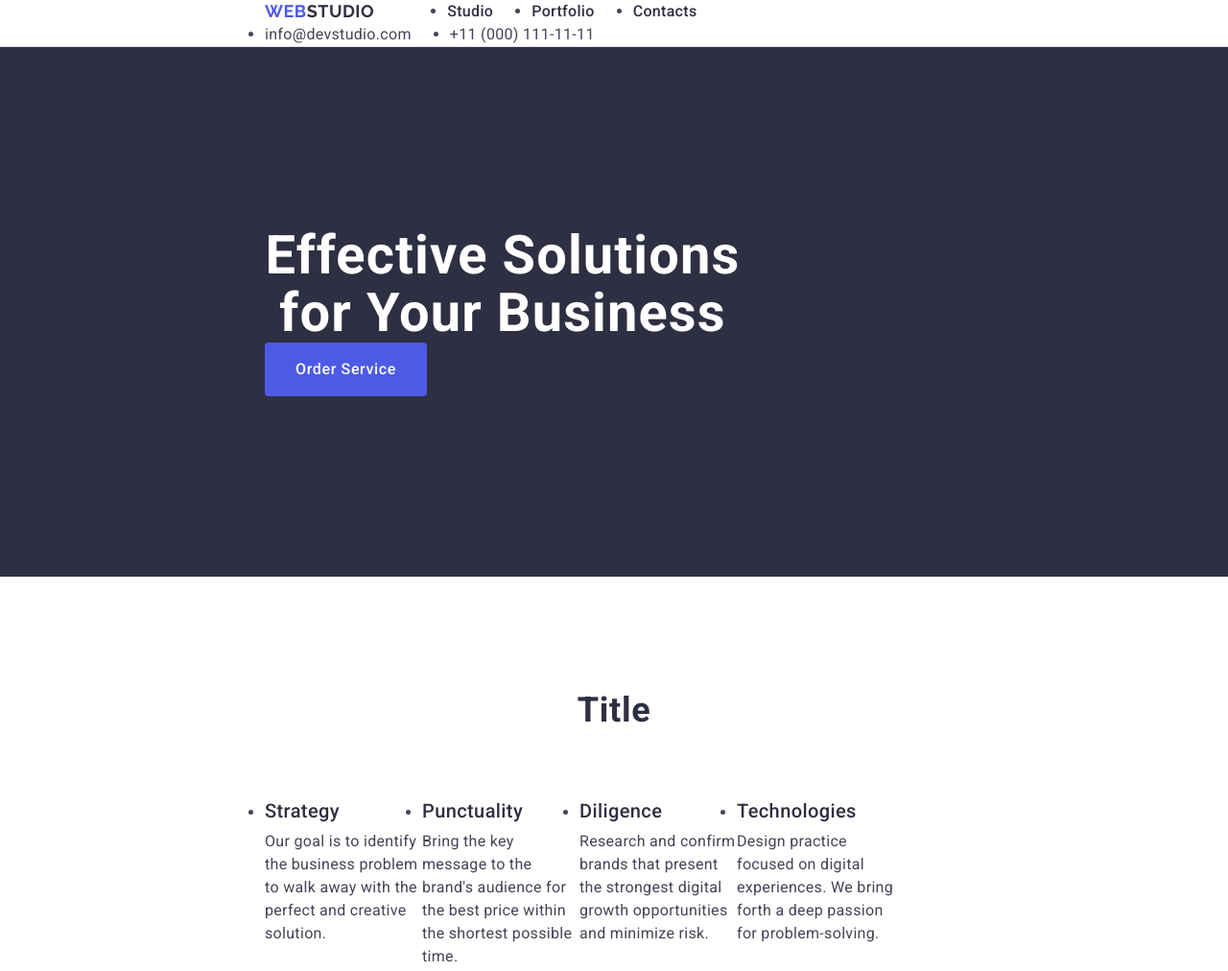
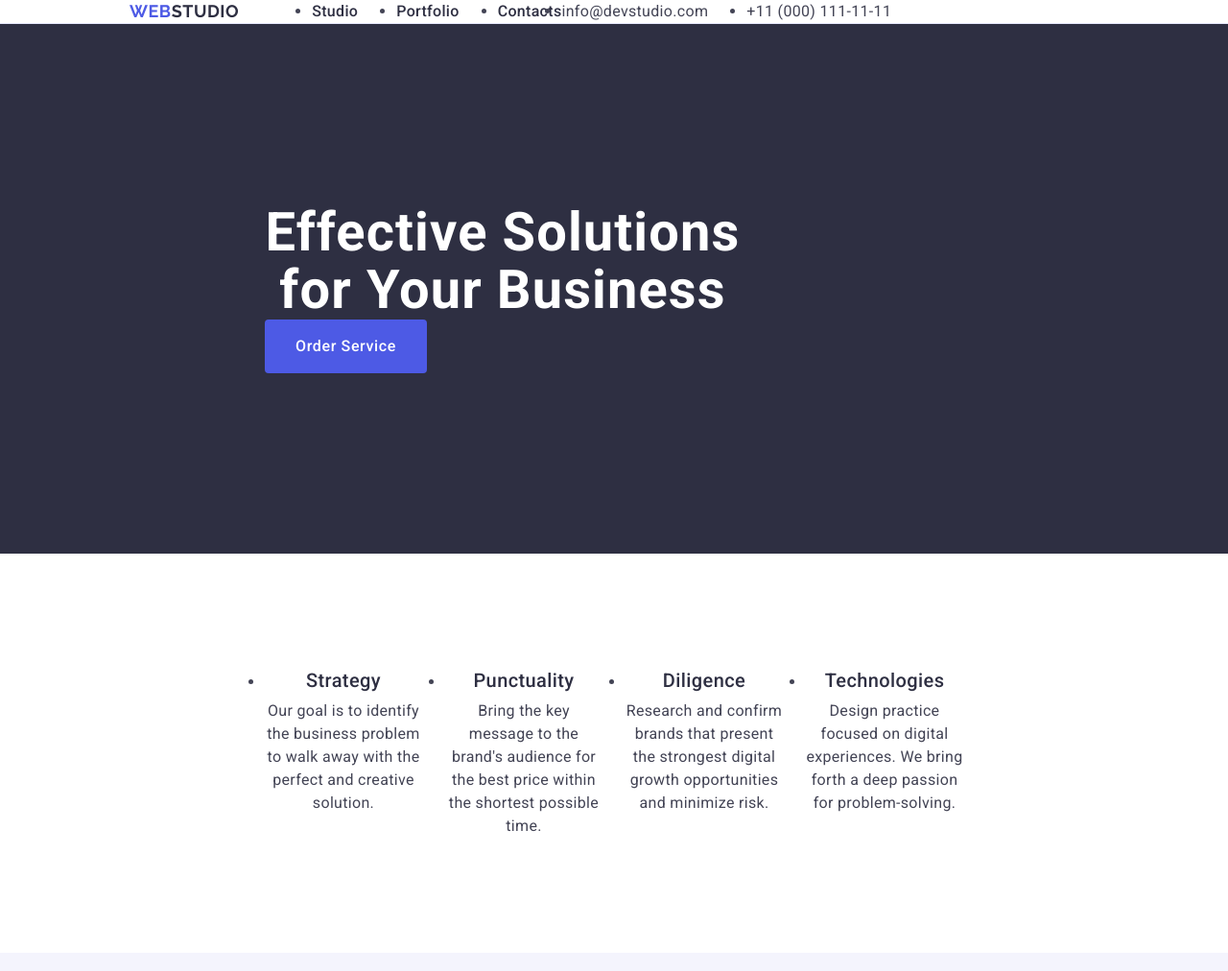
Before and after one commit to Mioshanika/goit-markup-hw-03, a plain HTML site: page index.html in a window 1280 px wide. Shown: the top 1012 px of the page at 96% size. Drawn offline with nearby package versions, Linux system fonts and the light colour scheme.

Commit message:
Fix #2 html/css

```diff
--- a/css/styles.css
+++ b/css/styles.css
@@ -22,6 +22,11 @@ img { display: block; }
     margin-right: 120px;
 }
 .headr { border-bottom: 1px solid #e7e9fc; }
+.headr-box {
+    width: 1158px;
+    padding: 0 15px;
+    display: flex;
+}
 .headr-nav {
     display: flex;
     align-items: center;
@@ -98,10 +103,25 @@ img { display: block; }
 .sectn-principles {
     padding: 120px 0;
 }
+.visually-hidden {
+    position: absolute;
+    width: 1px;
+    height: 1px;
+    margin: -1px;
+    border: 0;
+    padding: 0;
+
+    white-space: nowrap;
+    clip-path: inset(100%);
+    clip: rect(0 0 0 0);
+    overflow: hidden;
+}
 .princpl-cards { display: flex; }
 .princpl-card {
+    margin-right: 24px;
     flex-basis: calc((100% - 3 * 24px) / 4);
 }
+.princpl-card:last-child { margin-right: 0; }
 .sectn-team {
     padding: 120px 0;
     background-color: #f4f4fd;
@@ -121,10 +141,16 @@ img { display: block; }
 .projects-list {
     display: flex;
     flex-wrap: wrap;
+    column-gap: 24px;
+    row-gap: 48px;
 }
 .projects-list-li {
     width: calc((100% - 48px) / 3);
 }
+.projects-list-li:nth-child(3n + 2) { margin-right: 0; }
+.projects-list-li:nth-child(3),
+.projects-list-li:nth-child(4),
+.projects-list-li:nth-child(5) { margin-bottom: 0; }
 .project-card-container {
     padding: 32px 16px;
     border: 1px solid #e7e9fc;
@@ -135,6 +161,7 @@ img { display: block; }
     line-height: 1.5;
     letter-spacing: .02em;
     color: #434455;
+    text-align: center;
 }
 .hdrone {
     max-width: 496px;
@@ -162,6 +189,7 @@ img { display: block; }
     line-height: 1.2;
     letter-spacing: .02em;
     color: #2e2f42;
+    text-align: center;
 }
 .footr {
     padding: 100px 0;
--- a/index.html
+++ b/index.html
@@ -22,7 +22,7 @@
   </head>
   <body>
     <header class="headr">
-      <div class="container">
+      <div class="headr-box container">
         <nav class="headr-nav">
           <a class="headr-logo" href="./index.html">Web<span class="headrspan">Studio</span></a>
           <ul class="navmenu">
```
